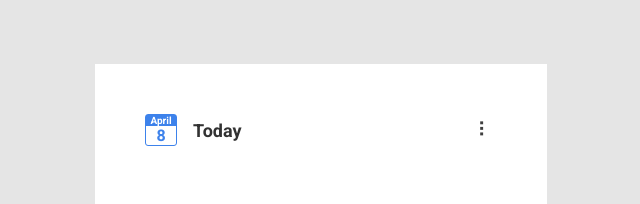
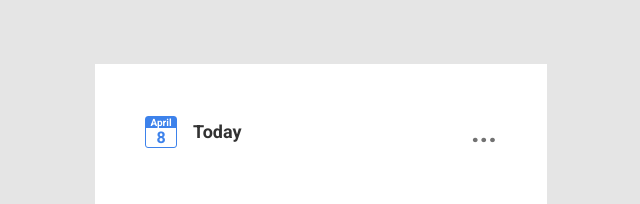
Before and after one commit to Vyacheslav-wr/to-do-list, a React (Create React App) app: page / in a window 1280 px wide. Shown: the top 204 px of the page, without its empty margins (319-959 px from the left). Built offline with nearby package versions, Linux system fonts and the light colour scheme.

Commit message:
menu dots style update

```diff
--- a/src/App.css
+++ b/src/App.css
@@ -225,12 +225,16 @@ header {
   opacity: 1;
 }
 
-.three-dots:after {
-  cursor: pointer;
-  color: rgb(63, 63, 63);
-  content: '\2807';
-  font-size: 20px;
-  padding: 0 5px;
+.three-dots {
+  color: rgb(114, 114, 114);
+  font-size: 30px;
+  font-weight: bold;
+}
+
+.three-dots:hover {
+  color: rgb(36, 35, 35);
+  font-size: 30px;
+  font-weight: bold;
 }
 
 .dropdown {
@@ -248,7 +252,7 @@ header {
 }
 
 .dropdown-content .option {
-  color: #a7a7a7;
+  color: rgb(167, 167, 167);
   padding: 12px 16px;
   text-decoration: none;
   display: block;
--- a/src/components/Header.jsx
+++ b/src/components/Header.jsx
@@ -23,7 +23,7 @@
           <span className='header__title'>Today</span>
         </div>
         <div className='dropdown'>
-          <div className='three-dots'></div>
+          <div className='three-dots'>...</div>
           <div className='dropdown-content'>
             <span className='option' value="active" onClick={changeStatus}>active</span>
             <span className='option' value="completed" onClick={changeStatus}>completed</span>
```
